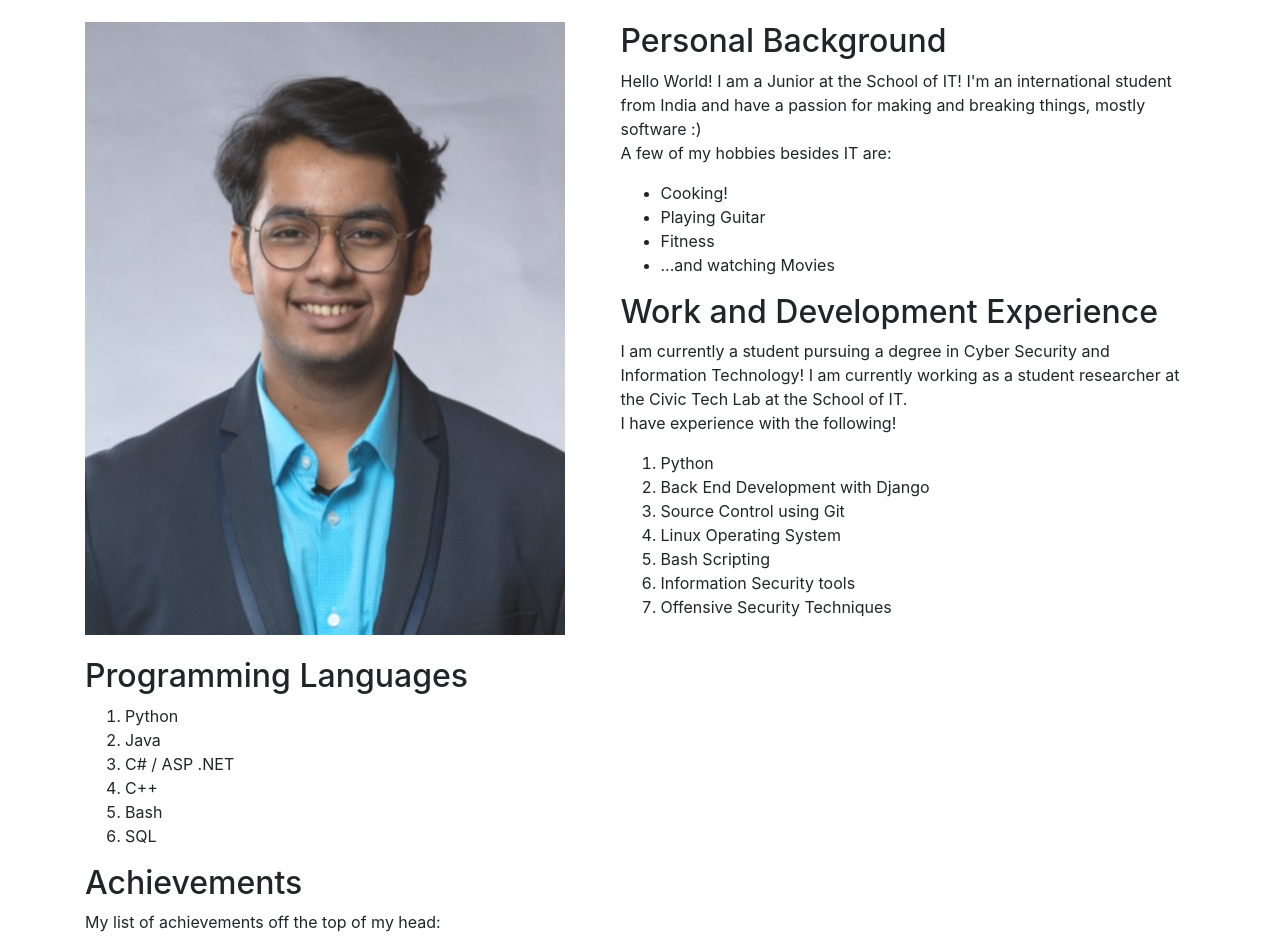
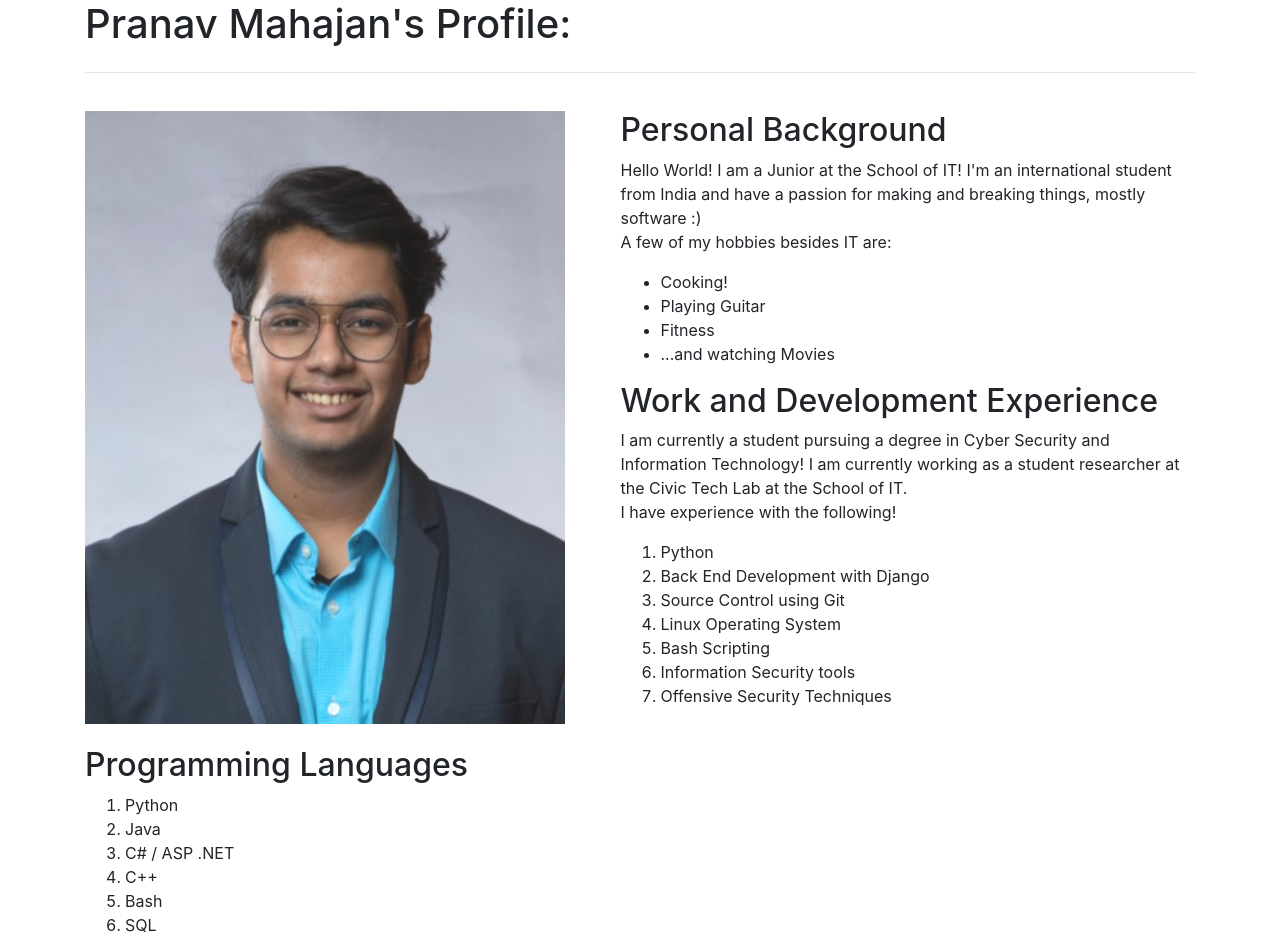
Before and after one commit to IT3049C-Students-Archive/1-online-portfolio-pranavm7, a website: page index.html in a window 1280 px wide. Shown: the top 940 px of the page. Drawn offline with nearby package versions, Linux system fonts and the light colour scheme.

Commit message:
Added a h1 title and css patch

```diff
--- a/index.html
+++ b/index.html
@@ -19,6 +19,8 @@
   <body>
     <div class="container">
       <!-- WORK FROM INSIDE THIS CONTAINER-->
+      <h1>Pranav Mahajan's Profile:</h1>
+      <hr>
       <div id="top-box">
       <img src="resources/images/pranav_professional.jpg" alt="My Professional Headshot!">
 
--- a/resources/styles/styles.css
+++ b/resources/styles/styles.css
@@ -2,6 +2,15 @@
   display: flex;
   flex-wrap: wrap;
   gap: 20%;
+}
+
+.container h1 {
+  width: 100%;
+}
+
+.container hr {
+  width: 100%;
+  color: black;
 }
 
 #top-box {
```
